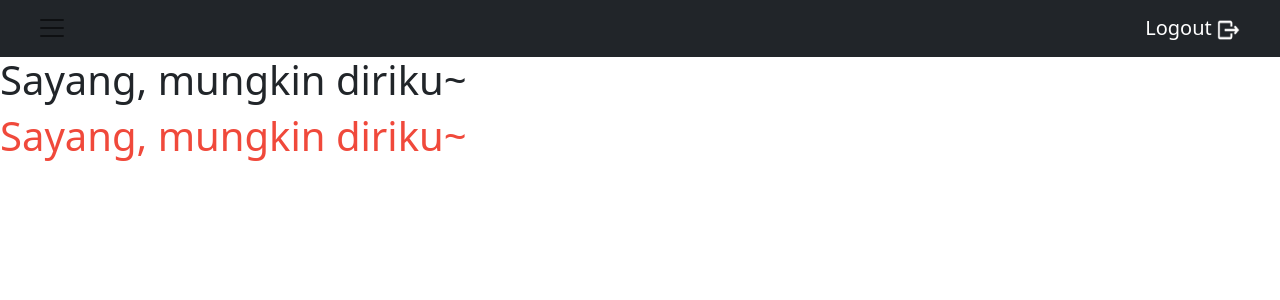
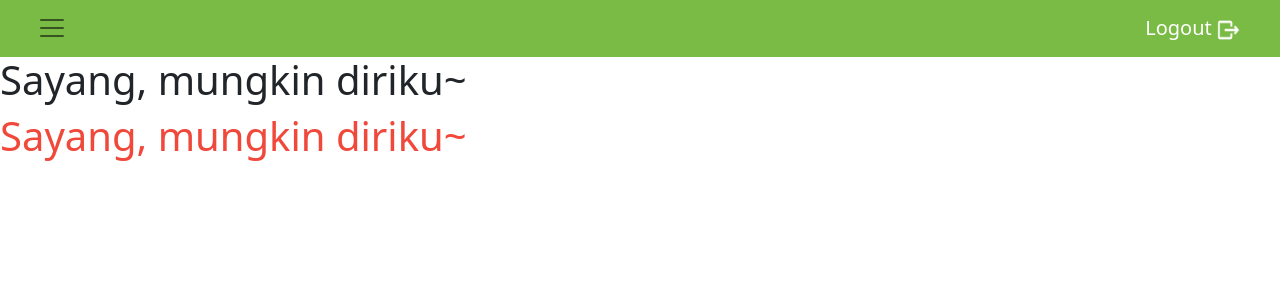
Before and after one commit to nyomanari21/DIMAS, a PHP site: page / in a window 1280 px wide. Shown: the top 300 px of the page. Run offline with PHP 8.4, Linux system fonts and the light colour scheme.

Commit message:
Co-authored-by: Nyoman Ari S <nyomanari21@users.noreply.github.com> Co-authored-by: deva shofa al fathin <devshf@users.noreply.github.com> Co-authored-by: Raihan "VieR" Fitrah <vier15@users.noreply.github.com> Co-authored-by: ridhaaa325 <ridhaaa325@users.noreply.github.com> Co-authored-by: Hagai Brayen S <H4gai@users.noreply.github.com>

```diff
--- a/index.php
+++ b/index.php
@@ -17,7 +17,7 @@
 
 <body>
     <section>
-        <nav class="navbar bg-dark fixed-top">
+        <nav class="navbar header-dimas fixed-top">
             <div class="container-fluid">
                 <button class="navbar-toggler" type="button" data-bs-toggle="offcanvas"
                     data-bs-target="#offcanvasNavbar" aria-controls="offcanvasNavbar">
```
